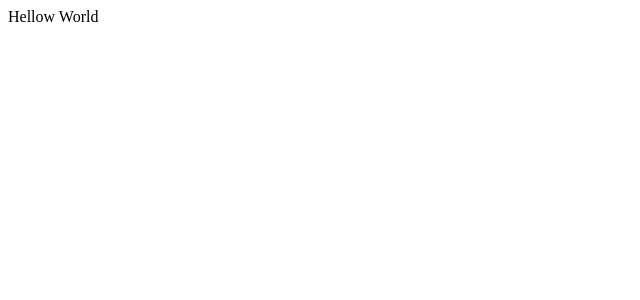
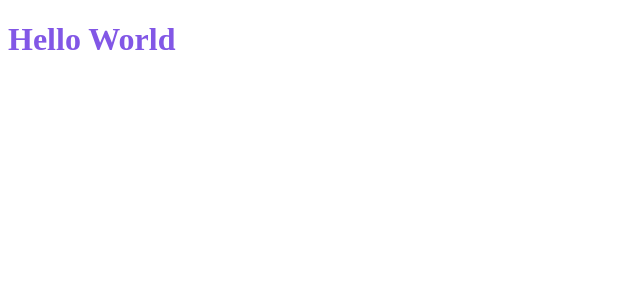
Before and after one commit to patrickmaciel/ignite-reactjs-dtmoney, a React (Create React App) app: page / in a window 1280 px wide. Shown: the top 300 px of the page, without its empty margins (0-640 px from the left). Built offline with nearby package versions, Linux system fonts and the light colour scheme.

Commit message:
install styled-components

```diff
--- a/package.json
+++ b/package.json
@@ -6,6 +6,7 @@
     "react": "^17.0.2",
     "react-dom": "^17.0.2",
     "react-scripts": "4.0.3",
+    "styled-components": "^5.3.0",
     "web-vitals": "^1.0.1"
   },
   "devDependencies": {
@@ -16,6 +17,7 @@
     "@types/node": "^12.0.0",
     "@types/react": "^17.0.0",
     "@types/react-dom": "^17.0.0",
+    "@types/styled-components": "^5.1.11",
     "typescript": "^4.1.2"
   },
   "scripts": {
--- a/src/App.tsx
+++ b/src/App.tsx
@@ -1,7 +1,13 @@
+import styled from 'styled-components'
+
+const Title = styled.h1`
+  color: #8257e6;
+`
+
 export function App() {
   return (
     <div className="App">
-      Hellow World
+      <Title>Hello World</Title>
     </div>
   );
 }
```
Also changed, not shown: 1 other file (tests, documents, lock files or other folders).
